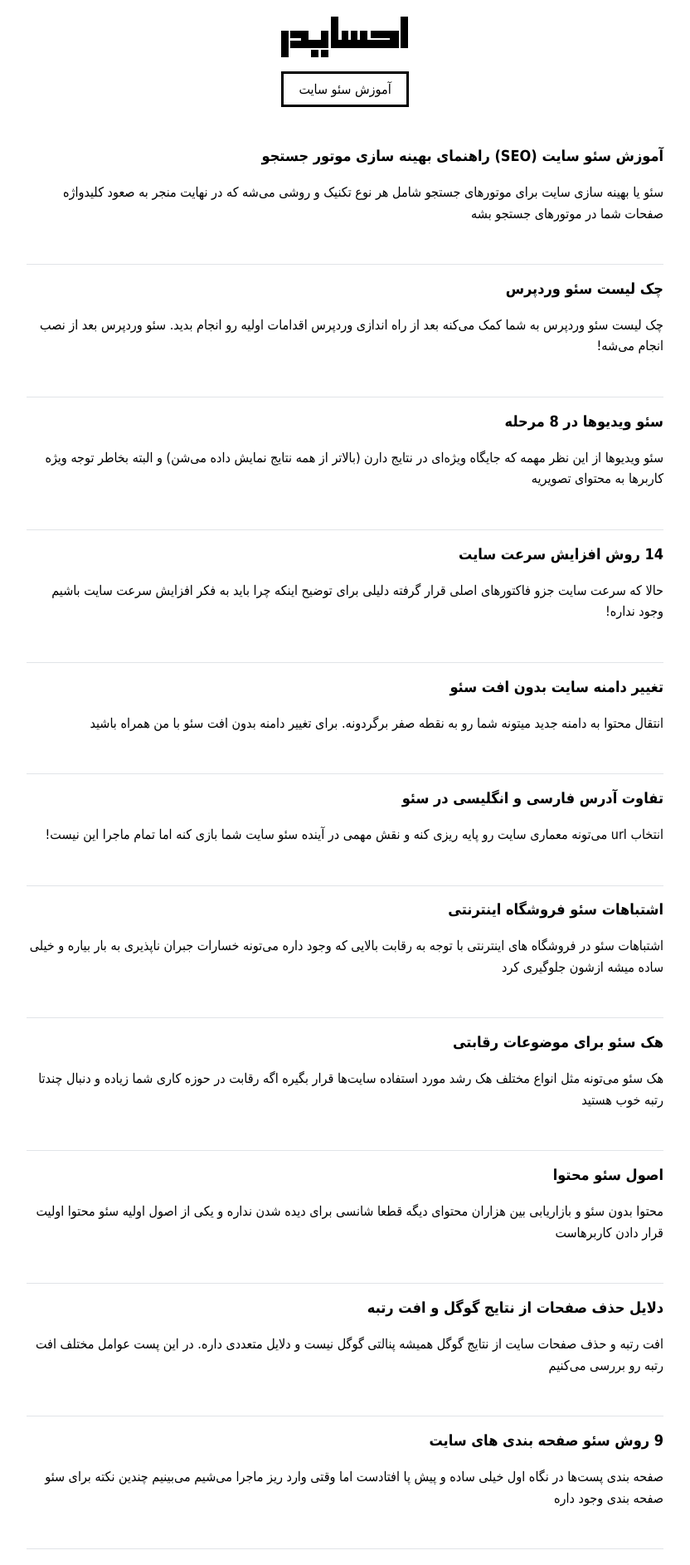
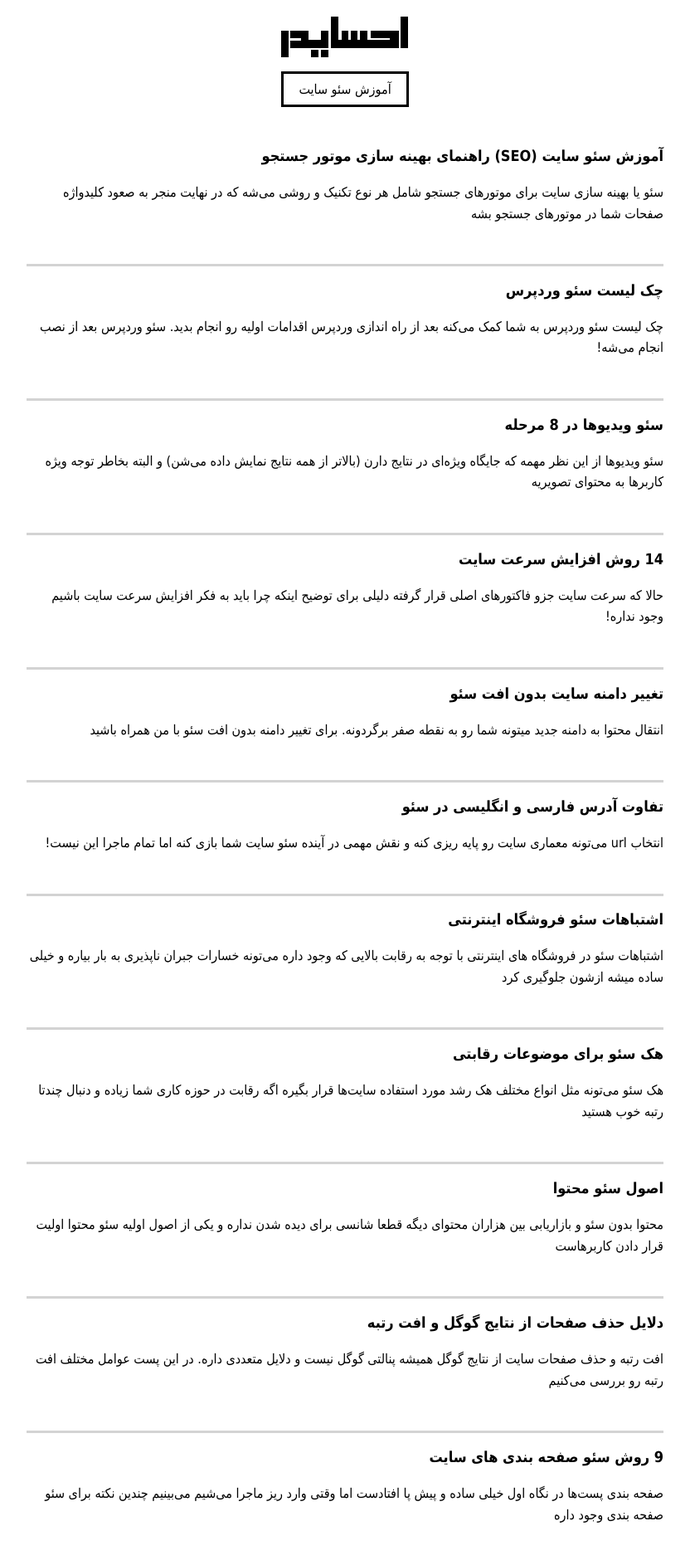
Before and after one commit to darkblog/darkblog.github.io, a Jekyll site: the page built from index.html, in a window 1280 px wide. Shown: the top 1886 px of the page at 83% size, without its empty margins (224-1056 px from the left). Built offline with Jekyll 4.4.1, drawn with Linux system fonts in a browser that asks for light colours.

Commit message:
Update index.html

```diff
--- a/_layouts/index.html
+++ b/_layouts/index.html
@@ -6,7 +6,7 @@
 <title>{% if page.title %}{{ page.title }}{% else %}{{ site.name }}{% endif %}</title>
 <meta name="description" content="{% if page.excerpt %}{{ page.excerpt | strip_html | strip_newlines | truncate: 160 }}{% else %}{{ site.description }}{% endif %}">
 <link rel="canonical" href="{{ page.url | replace:'index.html','' | prepend: site.baseurl | prepend: site.url }}">
-<style>body{font:100%/1.6 Tahoma}.container{margin:auto;padding:10px;max-width:768px}h1{font-size:large}a{color:black;text-decoration:none}img{max-width:100%}nav{padding-bottom:20px}.post{padding-bottom:2em;border-bottom:1px solid #e1e4e8}.center{display:block;margin:auto;text-align:center}.button{border:solid black;padding:6px 18px;display:inline-block}</style>
+<style>body{font:100%/1.6 Tahoma}.container{margin:auto;padding:10px;max-width:768px}h1{font-size:large}a{color:black;text-decoration:none}img{max-width:100%}nav{padding-bottom:20px}.post{padding-bottom:2em;border-bottom:solid lightgray}.center{display:block;margin:auto;text-align:center}.button{border:solid black;padding:6px 18px;display:inline-block}</style>
 </head>
 <body>
 <header class="center">
```
